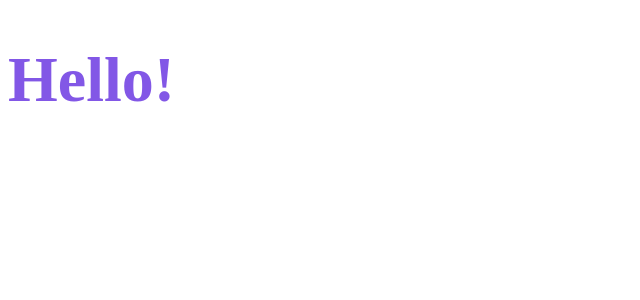
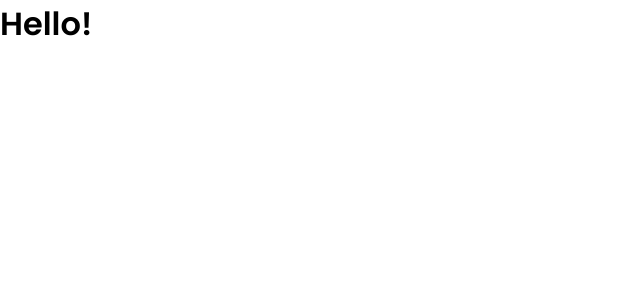
Before and after one commit to gutemberg-jhonata/dtmoney, a React (Create React App) app: page / in a window 1280 px wide. Shown: the top 300 px of the page, without its empty margins (0-640 px from the left). Built offline with nearby package versions, Linux system fonts and the light colour scheme.

Commit message:
Create global style

```diff
--- a/public/index.html
+++ b/public/index.html
@@ -1,9 +1,13 @@
 <!DOCTYPE html>
 <html lang="en">
   <head>
+    <link rel="preconnect" href="https://fonts.gstatic.com">
+
     <meta charset="utf-8" />
-    <link rel="icon" href="%PUBLIC_URL%/favicon.ico" />
     <meta name="viewport" content="width=device-width, initial-scale=1" />
+
+    <link rel="icon" href="%PUBLIC_URL%/favicon.png" />
+    <link href="https://fonts.googleapis.com/css2?family=Poppins:wght@400;500;600&display=swap" rel="stylesheet">
 
     <title>dtmoney</title>
   </head>
--- a/src/App.tsx
+++ b/src/App.tsx
@@ -1,12 +1,10 @@
-import styled from 'styled-components';
-
-const Title = styled.h1`
-  font-size: 64px;
-  color: #8257e6;
-`;
+import { GlobalStyle } from './styles/global';
 
 export function App() {
   return (
-    <Title>Hello!</Title>
+    <>
+      <h1>Hello!</h1>
+      <GlobalStyle></GlobalStyle>
+    </>
   );
 }
--- /dev/null
+++ b/src/styles/global.ts
@@ -0,0 +1,55 @@
+import { createGlobalStyle } from 'styled-components';
+
+export const GlobalStyle = createGlobalStyle`
+  :root {
+    --background: #F0F2F5;
+    --red: #E52E4D;
+    --blue: #5429CC;
+    --blue-light: #6933FF;
+    --green: #33CC95;
+
+    --text-title: #363F5F;
+    --text-body: #969CB2;
+
+    --shape: #FFFFFF;
+  }
+
+  * {
+    margin: 0;
+    padding: 0;
+    box-sizing: border-box;
+  }
+
+  html {
+    @media (max-width: 1080px) {
+      font-size: 93.75% // 15px
+    }
+
+    @media (max-width: 720px) {
+      font-size: 87.5% // 14px
+    }
+  }
+
+  body {
+    background: var(----background);
+    -webkit-font-smoothing: antialiased;
+  }
+
+  body, input, textarea, button {
+    font-family: 'Poppins', sans-serif;
+    font-weight: 400;
+  }
+
+  h1, h2, h3, h4, h5, h6, strong {
+    font-weight: 600;
+  }
+
+  button {
+    cursor: pointer;
+  }
+
+  [disabled] {
+    opacity: 0.6;
+    cursor: not-allowed;
+  }
+`;
```
